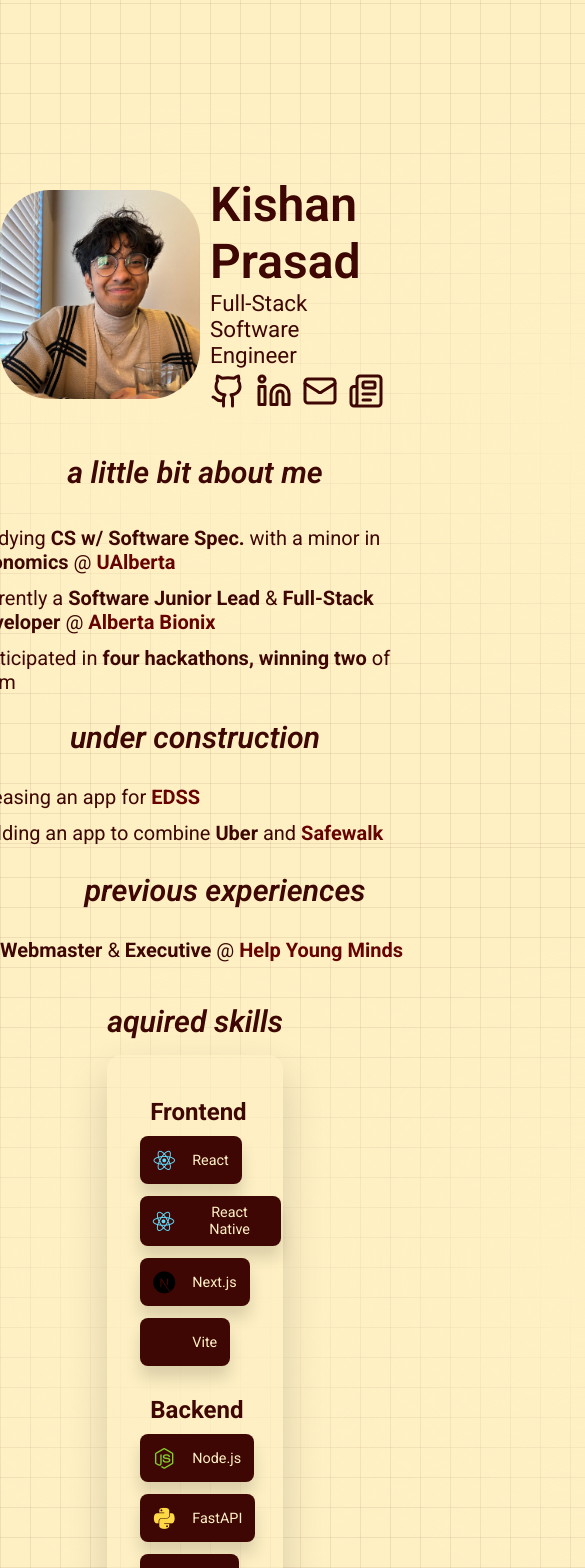
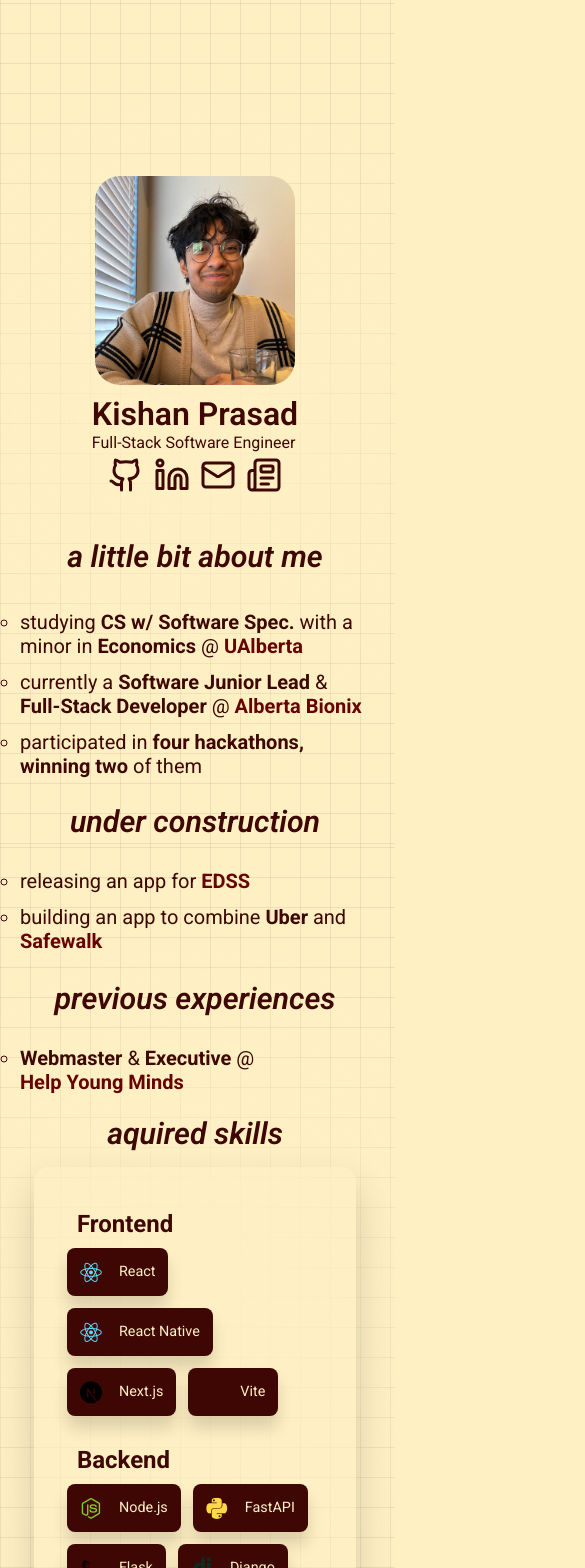
Before and after one commit to kprasad001/portfolio, a React (Vite) app in the folder portfolio/: page / in a window 390 px wide. Shown: the top 1568 px of the page, 585 px wide, since content can reach past the window. Built offline with nearby package versions, Linux system fonts and the light colour scheme.

Commit message:
Made the website mobile comapatible

```diff
--- a/portfolio/src/App.css
+++ b/portfolio/src/App.css
@@ -1,5 +1,8 @@
 #root {
-	max-width: none;
+	display: flex;
+	justify-content: center;
+	align-items: center;
+	flex-direction: column;
 	width: 100%;
 	margin: 0;
 	padding: 0;
@@ -184,7 +187,7 @@
 	opacity: 1;
 }
 
-@media (max-width: 900px) {
+@media (max-width: 1250px) {
 	.left,
 	.right {
 		display: none !important;
@@ -234,3 +237,25 @@
 	width: 32px;
 	height: 32px;
 }
+
+@media (max-width: 500px) {
+	footer {
+		margin-top: 0;
+		display: flex;
+		margin: auto;
+		justify-content: space-between;
+		align-items: center;
+		flex-direction: row;
+		padding: 2px 0 100px;
+		color: var(--background);
+		gap: 8px;
+	}
+
+	footer h3 {
+		color: var(--primary);
+		font-weight: 700;
+		width: 200px;
+		font-size: 24px;
+	}
+
+}
--- a/portfolio/src/components/CSS/about_me.css
+++ b/portfolio/src/components/CSS/about_me.css
@@ -1,9 +1,11 @@
 .about {
+	width: 100%;
 	display: flex;
 	flex-direction: column;
 	align-items: center;
 	gap: 1em;
 	margin-top: 50px;
+	padding: 10px;
 
 	h1 {
 		font-size: 1.9rem;
@@ -15,7 +17,7 @@
 		justify-content: center;
 		align-self: center;
 		align-items: center;
-		width: auto;
+		width: 100%;
 		border: 0px;
 		background: transparent;
 		gap: 1em;
--- a/portfolio/src/components/CSS/contact.css
+++ b/portfolio/src/components/CSS/contact.css
@@ -8,7 +8,7 @@
 	align-items: left;
 	margin-top: 50px;
 	padding-bottom: 75px;
-	max-width: 100%;
+	max-width: 350px;
 	background: transparent;
 
 	h1 {
@@ -19,7 +19,10 @@
 		font-size: 1.3em;
 		list-style-type: circle;
 		text-align: left;
+		max-width: 350px;
 	}
+
+
 
 	.contact-form {
 		display: flex;
@@ -111,3 +114,23 @@
 	}
 
 }
+
+@media (max-width: 500px) {
+	.contact {
+		width: 100%;
+		max-width: 100%;
+		padding-inline: 16px;
+	}
+
+	.contact .contact-form {
+		width: 100%;
+	}
+
+	.contact .contact-form input,
+	.contact .contact-form textarea {
+		min-width: 0;
+		width: 100%;
+		max-width: 100%;
+		box-sizing: border-box;
+	}
+}
--- a/portfolio/src/components/CSS/experience.css
+++ b/portfolio/src/components/CSS/experience.css
@@ -1,10 +1,8 @@
 .experience {
-	width: 450px;
-	margin: 0 auto;
 	display: flex;
 	justify-content: center;
 	flex-direction: column;
-	align-items: left;
+	align-items: center;
 	margin-top: 1em;
 
 	h1 {
@@ -13,6 +11,13 @@
 		font-style: italic;
 		margin-top: 10px;
 	}
+
+	.experience-flex {
+		width: 450px;
+		display: flex;
+		flex-direction: column;
+		align-items: left;
+
 
 		ul {
 			font-size: 1.25em;
@@ -54,5 +59,71 @@
 				animation-duration: 0.5s;
 			}
 		}
+	}
+}
 
+@media (max-width: 800px) {
+	.experience {
+		display: flex;
+		justify-content: center;
+		flex-direction: column;
+		align-items: center;
+		margin-top: 1em;
+
+		h1 {
+			align-self: center;
+			font-size: 1.9em;
+			font-style: italic;
+			margin-top: 10px;
 		}
+
+		.experience-flex {
+			width: 350px;
+			display: flex;
+			flex-direction: column;
+			align-items: left;
+
+
+			ul {
+				font-size: 1.25em;
+				list-style-type: circle;
+				text-align: left;
+
+				li {
+					margin-top: 10px;
+
+					a {
+						color: var(--secondary);
+						text-decoration: none;
+						font-size: inherit;
+						line-height: inherit;
+						display: inline-block;
+						margin: 0;
+						padding-bottom: 2px;
+						background-image: linear-gradient(currentColor, currentColor);
+						background-repeat: no-repeat;
+						background-position: 0 100%;
+						background-size: 0% 2px;
+						transition: background-size 200ms ease;
+						font-weight: 700;
+					}
+
+					a:hover {
+						background-size: 100% 2px;
+					}
+				}
+
+				li:hover {
+					animation-name: shift;
+					animation-duration: 0.5s;
+					animation-fill-mode: forwards;
+				}
+
+				li:not(:hover) {
+					animation-name: shift-back;
+					animation-duration: 0.5s;
+				}
+			}
+		}
+	}
+}
--- a/portfolio/src/components/CSS/home.css
+++ b/portfolio/src/components/CSS/home.css
@@ -40,6 +40,7 @@
 		}
 		.self {
 			border-radius: 50px;
+			width: 200px;
 		}
 		.name {
 			font-weight: 600;
@@ -169,6 +170,199 @@
 
 }
 
+@media (max-width: 820px) {
+	.introduction {
+		width: 100%;
+		max-width: 100%;
+		padding-inline: 16px;
+		display: flex;
+		flex-direction: column;
+		align-items: center;
+		gap: 1em;
+
+		.intro-flex {
+			display: flex;
+			align-items: center;
+			justify-content: center;
+			flex-direction: column;
+			margin-top: 6em;
+			gap: 10px;
+			margin-bottom: 1em;
+
+			.name-flex {
+				display: flex;
+				flex-direction: column;
+				gap: -1em;
+
+				.icons {
+					display: flex;
+					justify-content: center;
+					margin-top: 5px;
+					gap: 10px;
+
+					a {
+						color: var(--primary);
+						transition: color 0.3s ease;
+					}
+
+					a:hover {
+						color: var(--secondary);
+					}
+
+					svg {
+						width: 36px;
+						height: 36px;
+					}
+
+				}
+			}
+			.self {
+				border-radius: 25px;
+				width: 200px;
+			}
+			.name {
+				font-weight: 600;
+				font-size: 2em;
+				text-align: left;
+			}
+			.title {
+				font-weight: 400;
+				font-size: 1em;
+				text-align: left;
+			}
+
+
+		}
+
+		h1 {
+			font-size: 1.9em;
+			font-style: italic;
+			margin-top: 10px;
+		}
+
+		.about-me {
+			width: 100%;
+			max-width: 350px;
+			min-width: 0;
+			display: flex;
+			flex-direction: column;
+			align-items: center;
+			margin-left: 0;
+
+			ul {
+				margin-top: -10px;
+				font-size: 1.25em;
+				list-style-type: circle;
+				text-align: left;
+
+				li {
+					margin-top: 10px;
+
+					a {
+						font-size: 1.25em;
+						color: var(--secondary);
+						text-decoration: none;
+						font-size: inherit;
+						line-height: inherit;
+						display: inline-block;
+						margin: 0;
+						padding-bottom: 2px;
+						background-image: linear-gradient(currentColor, currentColor);
+						background-repeat: no-repeat;
+						background-position: 0 100%;
+						background-size: 0% 2px;
+						transition: background-size 200ms ease;
+						font-weight: 700;
+					}
+
+					a:hover {
+						background-size: 100% 2px;
+					}
+				}
+
+				li:hover {
+					animation-name: shift;
+					animation-duration: 0.5s;
+					animation-fill-mode: forwards;
+				}
+
+				li:not(:hover) {
+					animation-name: shift-back;
+					animation-duration: 0.5s;
+				}
+			}
+
+		}
+		.cookin {
+			width: 100%;
+			max-width: 350px;
+			min-width: 0;
+			display: flex;
+			flex-direction: column;
+			align-items: center;
+			margin-left: 0;
+
+			.cookin-card {
+				width: 100%;
+				max-width: 350px;
+				min-width: 0;
+				display: flex;
+				flex-direction: column;
+				align-items: center;
+				margin-left: 0;
+
+				h1 {
+					align-self: center;
+					font-size: 1.9em;
+				}
+
+				ul {
+					margin-top: 0;
+					font-size: 1.25em;
+					list-style-type: circle;
+					text-align: left;
+
+					li {
+						margin-top: 10px;
+
+						a {
+							color: var(--secondary);
+							text-decoration: none;
+							font-size: inherit;
+							line-height: inherit;
+							display: inline-block;
+							margin: 0;
+							padding-bottom: 2px;
+							background-image: linear-gradient(currentColor, currentColor);
+							background-repeat: no-repeat;
+							background-position: 0 100%;
+							background-size: 0% 2px;
+							transition: background-size 200ms ease;
+							font-weight: 700;
+						}
+
+						a:hover {
+							background-size: 100% 2px;
+						}
+					}
+
+					li:hover {
+						animation-name: shift;
+						animation-duration: 0.75s;
+						animation-fill-mode: forwards;
+					}
+
+					li:not(:hover) {
+						animation-name: shift-back;
+						animation-duration: 0.75s;
+					}
+
+				}
+			}
+		}
+	}
+}
+
 @keyframes shift {
 	from {
 		translate: 0px;
--- a/portfolio/src/components/CSS/skills.css
+++ b/portfolio/src/components/CSS/skills.css
@@ -1,11 +1,10 @@
 #skills-section {
-	padding: 1.25rem 0;
-    margin-top: 10px;
+    margin-top: 20px;
 
     .skills-grid {
         display: grid;
         grid-template-columns: 3fr;
-        width: 45%;
+        width: 40%;
         gap: 1.25rem;
         align-items: start;
 		background-color: rgb(254, 239, 196, 0.5);
@@ -22,6 +21,33 @@
         font-size: 1.9em;
     }
 
+}
+
+@media (max-width: 800px) {
+    #skills-section {
+        margin-top: 10px;
+
+        .skills-grid {
+            display: grid;
+            grid-template-columns: 3fr;
+            width: 90%;
+            gap: 1.25rem;
+            align-items: start;
+            background-color: rgb(254, 239, 196, 0.5);
+            padding: 2em;
+            border-radius: 15px;
+            border: 1px solid color-mix(in srgb, var(--background) 18%, transparent);
+            box-shadow:
+                0 18px 40px rgba(0, 0, 0, 0.16),
+                inset 0 1px 0 rgba(255, 255, 255, 0.08);
+        }
+
+        h1 {
+            margin-bottom: 0px;
+            font-size: 1.9em;
+        }
+
+    }
 }
 
 .skill-item {
--- a/portfolio/src/components/experience.jsx
+++ b/portfolio/src/components/experience.jsx
@@ -5,10 +5,12 @@
 
 	return (
 		<section id="experience-section" className='experience'>
-			<h1>previous experiences</h1>
-			<ul>
-				<li><b>Webmaster</b> & <b>Executive</b> @ <a href='https://www.helpyoungminds.com/'>Help Young Minds</a></li>
-			</ul>
+			<section className='experience-flex'>
+				<h1>previous experiences</h1>
+				<ul>
+					<li><b>Webmaster</b> & <b>Executive</b> @ <a href='https://www.helpyoungminds.com/'>Help Young Minds</a></li>
+				</ul>
+			</section>
 
 		</section>
 	)
--- a/portfolio/src/components/home.jsx
+++ b/portfolio/src/components/home.jsx
@@ -10,7 +10,7 @@
 	return (
 		<section id="home-section" className='introduction'>
 			<section className='intro-flex animate__animated animate__fadeIn'>
-				<img className='self' src={kishan1} width={200}></img>
+				<img className='self' src={kishan1}></img>
 				<section className='name-flex'>
 					<p className='name'>Kishan Prasad</p>
 					<p className='title'>Full-Stack Software Engineer</p>
--- a/portfolio/src/theme.css
+++ b/portfolio/src/theme.css
@@ -22,17 +22,49 @@
 * {
     margin: 0;
     padding: 0;
-    box-sizing: border-box; /* Ensures padding and borders are included in the element's total width/height */
+    box-sizing: border-box;
+}
+
+@media (max-width: 500px) {
+	body {
+		max-width: 100%;
+		display: flex;
+		justify-content: center;
+		align-items: center;
+		flex-direction: column;
+		margin: 0;
+		padding: 0;
+		color: var(--primary);
+		background-color: var(--background);
+		background-image:
+			radial-gradient(circle at center, var(--background) 0%, transparent 70%),
+			repeating-linear-gradient(
+				90deg,
+				color-mix(in srgb, var(--primary) 8%, transparent),
+				color-mix(in srgb, var(--primary) 8%, transparent) 1px,
+				transparent 1px,
+				transparent 30px
+			),
+			repeating-linear-gradient(
+				0deg,
+				color-mix(in srgb, var(--primary) 8%, transparent),
+				color-mix(in srgb, var(--primary) 8%, transparent) 1px,
+				transparent 1px,
+				transparent 30px
+			);
+		background-size: 30px 30px;
+		background-attachment: fixed;
+	}
 }
 
 body {
+	max-width: 100%;
 	display: flex;
 	justify-content: center;
 	align-items: center;
 	flex-direction: column;
-    position: relative;
-    margin: 0;
-    padding: 0;
+	margin: 0;
+	padding: 0;
 	color: var(--primary);
 	background-color: var(--background);
 	background-image:
@@ -54,7 +86,6 @@
 	background-size: 30px 30px;
 	background-attachment: fixed;
 }
-
 
 
 @media (prefers-reduced-motion: reduce) {
```
Also changed, not shown: portfolio/src/components/CSS/projects.css (+61 -24 lines). Lines whose indentation alone changed are shown as unchanged.
